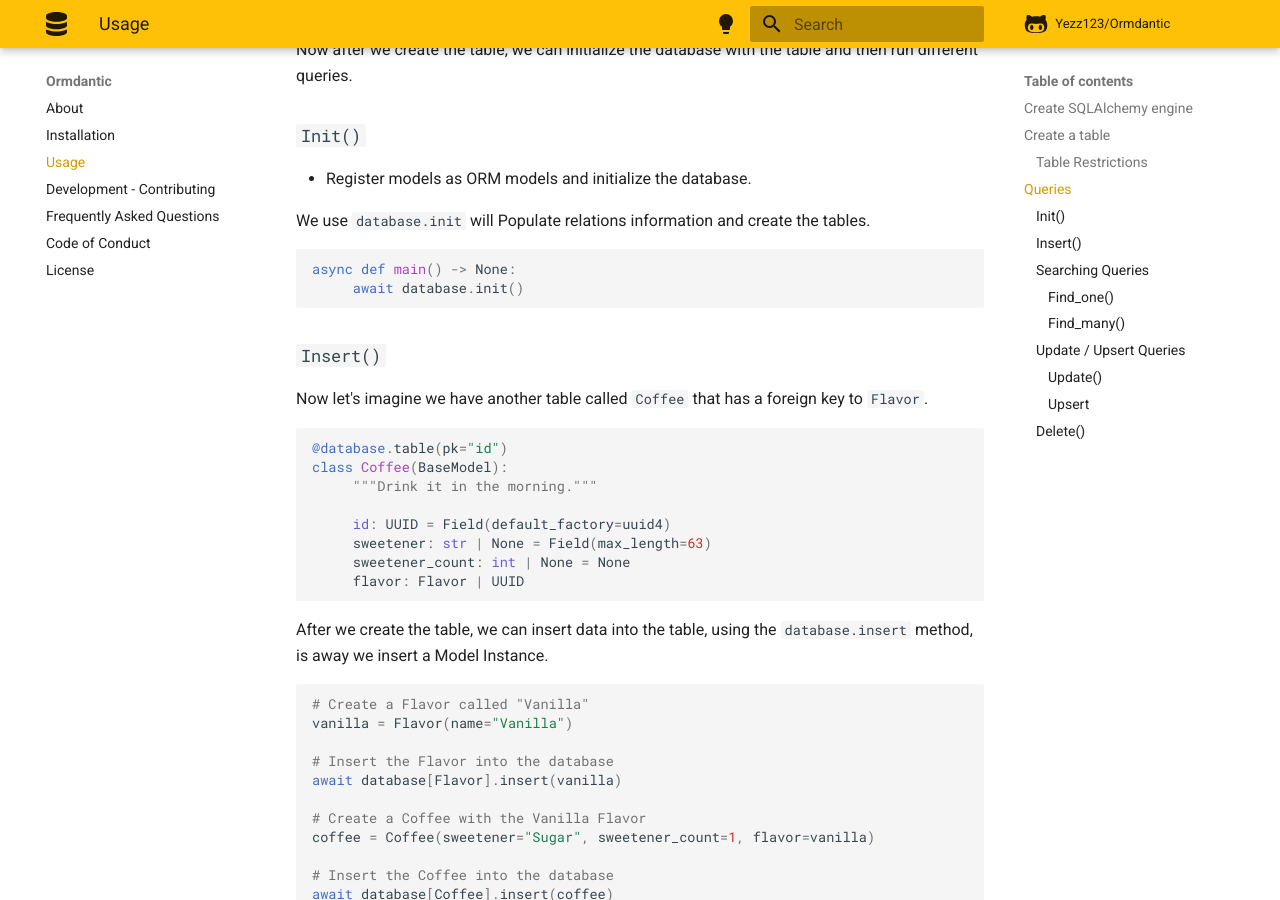
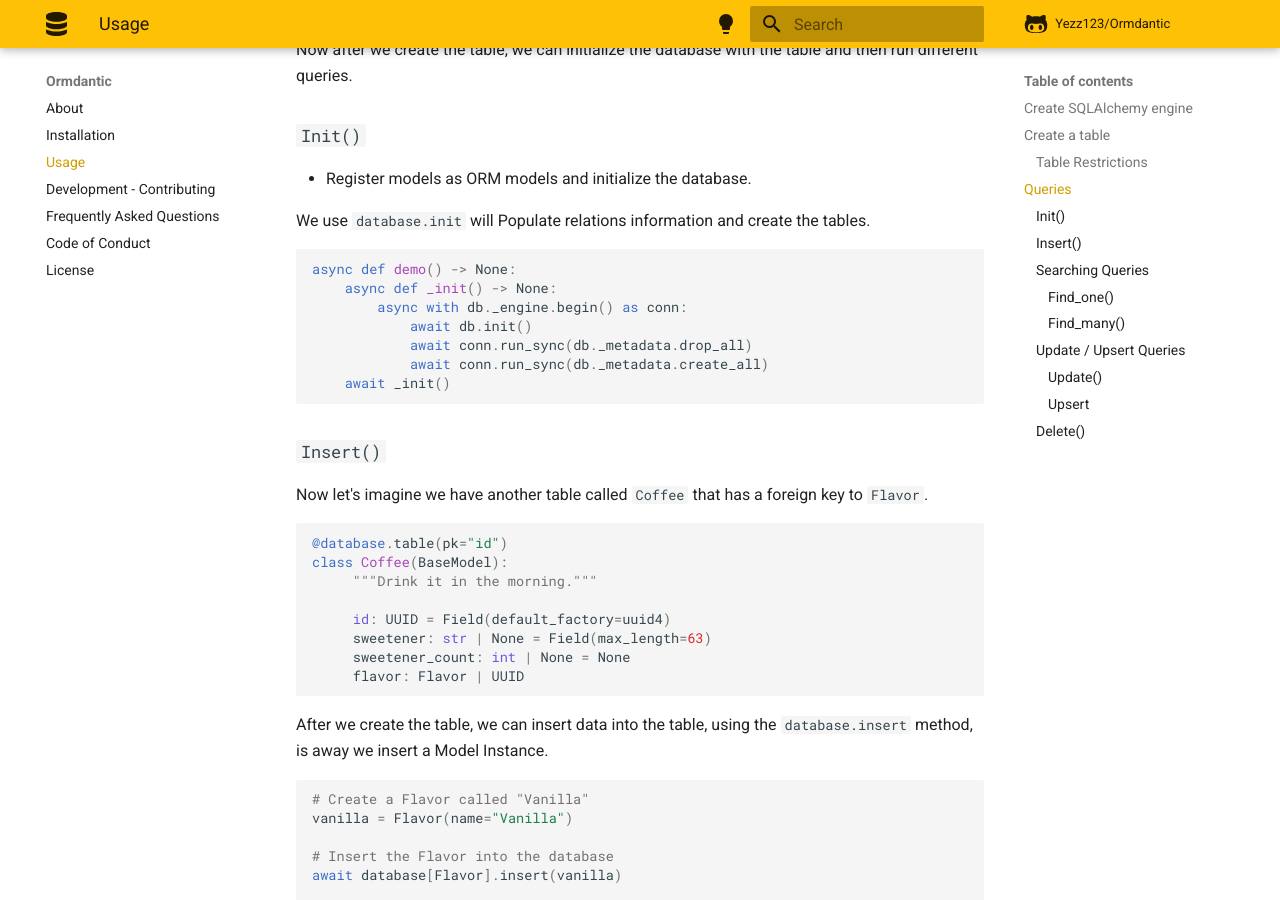
Before and after one commit to yezz123/ormdantic, an MkDocs documentation site: the page built from docs/usage.md, in a window 1280 px wide and 900 px high, scrolled down 1098 px. Built offline with MkDocs 1.6.1 and Material for MkDocs 9.7.7, drawn with Linux system fonts in a browser that asks for light colours; comment, search, counter and statistics services are not loaded.

Commit message:
👷🏻 Add Integrations Tests (#36)
* :memo: Fix Database initialization

* :white_check_mark: Add Demo for Integration Test

* :bricks: Change to test Directory

* :hammer: Add Integration Script

* :construction_worker: Build Integration CI/CD

* :green_heart: Fix CI Build

* :green_heart: Fix CI Build

* :green_heart: Fix CI Build

* Trigger CI/CD Build

* :green_heart: Fix CI Build

* :green_heart: Fix CI/CD & Drop MySQL

* :green_heart: finally its work

* skip demo.py

````diff
--- a/codecov.yml
+++ b/codecov.yml
@@ -5,3 +5,6 @@ coverage:
         # basic
         target: auto
         threshold: 100%
+
+ignore:
+    - "tests/integration/demo.py"
--- a/docs/usage.md
+++ b/docs/usage.md
@@ -47,8 +47,13 @@ Now after we create the table, we can initialize the database with the table and
 We use `database.init` will Populate relations information and create the tables.
 
 ```python
-async def main() -> None:
-     await database.init()
+async def demo() -> None:
+    async def _init() -> None:
+        async with db._engine.begin() as conn:
+            await db.init()
+            await conn.run_sync(db._metadata.drop_all)
+            await conn.run_sync(db._metadata.create_all)
+    await _init()
 ```
 
 ### `Insert()`
````
Also changed, not shown: README.md (+7 -2 lines), 5 other files.
